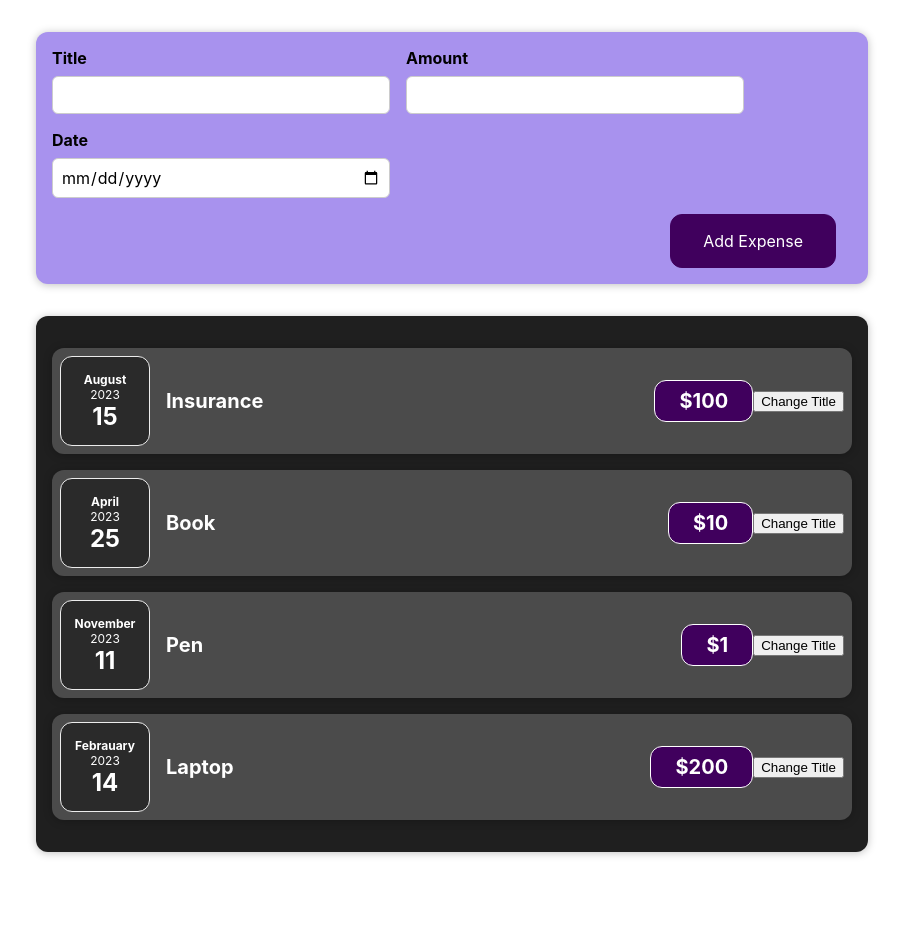
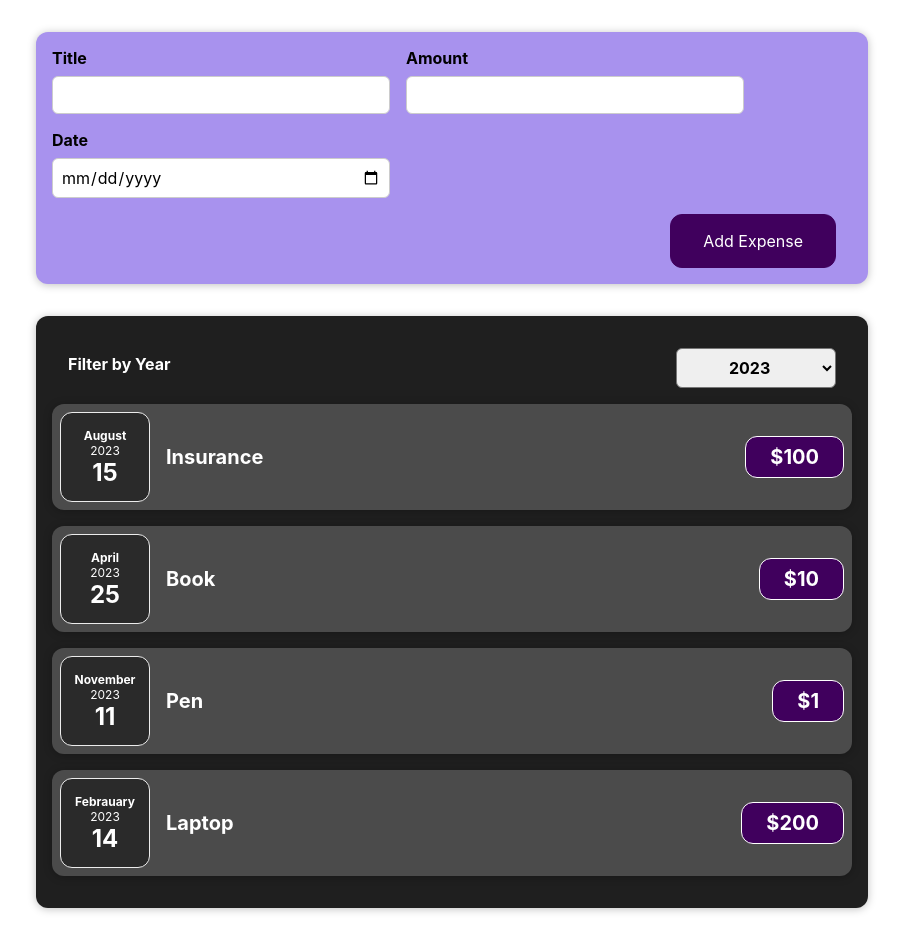
Before and after one commit to Navakesh/Learning-React, a React (Create React App) app: page / in a window 1280 px wide. Shown: the whole page, without its empty margins (188-1091 px from the left). Before the commit the page ends 884 px from the top, so only its background shows below. Built offline with nearby package versions, Linux system fonts and the light colour scheme.

Commit message:
Controlled Components-Expenses Filter

```diff
--- a/src/components/Expenses/ExpenseItem.js
+++ b/src/components/Expenses/ExpenseItem.js
@@ -17,7 +17,6 @@
                 <h2>{title}</h2>
                 <div className="expense-item__price">${props.price}</div>
             </div>
-            <button onClick={buttonClickHandler}>Change Title</button>
         </Card>
     )
 }
--- a/src/components/Expenses/Expenses.js
+++ b/src/components/Expenses/Expenses.js
@@ -2,12 +2,21 @@
 import Card from "../UI/Card"
 import "./Expenses.css"
 import ExpenseItem from "./ExpenseItem";
-import React from 'react';
+import ExpensesFilter from "./ExpensesFilter";
+import React,{useState} from 'react';
 
 const Expenses=(props) =>{
+  const [filteredYear,setFilteredYear]=useState("2023")
+  const changeFilterHandler=(selectedYear)=>{
+    setFilteredYear(selectedYear)
+  }
+  const filteredExpenses = props.expenses.filter(expense => {
+    return expense.date.getFullYear().toString() === filteredYear;
+  });
   return (
     <Card className="expenses">
-      {props.expenses.map((expense) => (
+      <ExpensesFilter selected={filteredYear} onChangeFilter={changeFilterHandler}/>
+      {filteredExpenses.map((expense) => (
         <ExpenseItem
           key={expense.id}
           date={expense.date}
--- /dev/null
+++ b/src/components/Expenses/ExpensesFilter.css
@@ -0,0 +1,24 @@
+.expenses-filter {
+    color: white;
+    padding: 0 1rem;
+  }
+
+  .expenses-filter__control {
+    display: flex;
+    width: 100%;
+    align-items: center;
+    justify-content: space-between;
+    margin: 1rem 0;
+  }
+
+  .expenses-filter label {
+    font-weight: bold;
+    margin-bottom: 0.5rem;
+  }
+
+  .expenses-filter select {
+    font: inherit;
+    padding: 0.5rem 3rem;
+    font-weight: bold;
+    border-radius: 6px;
+  }
--- /dev/null
+++ b/src/components/Expenses/ExpensesFilter.js
@@ -0,0 +1,18 @@
+import React from "react"
+import "./ExpensesFilter.css"
+const ExpensesFilter=(props)=>{
+    const dropdownChangeHandler=(event)=>{
+        props.onChangeFilter(event.target.value)
+    }
+    return <div className="expenses-filter">
+        <div className="expenses-filter__control">
+            <label>Filter by Year</label>
+            <select value={props.selected} onChange={dropdownChangeHandler}>
+                <option value="2023">2023</option>
+                <option value="2024">2024</option>
+                <option value="2025">2025</option>
+            </select>
+        </div>
+    </div>
+}
+export default ExpensesFilter;
```
